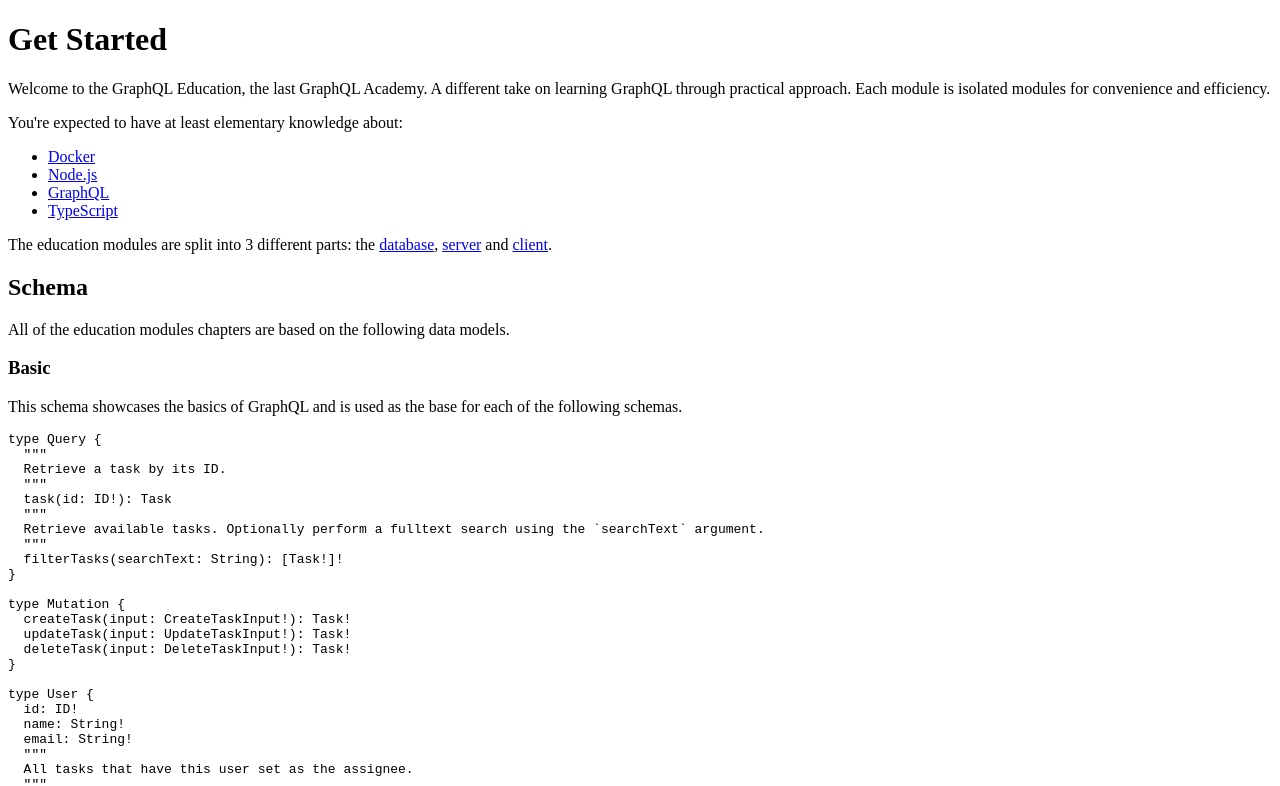
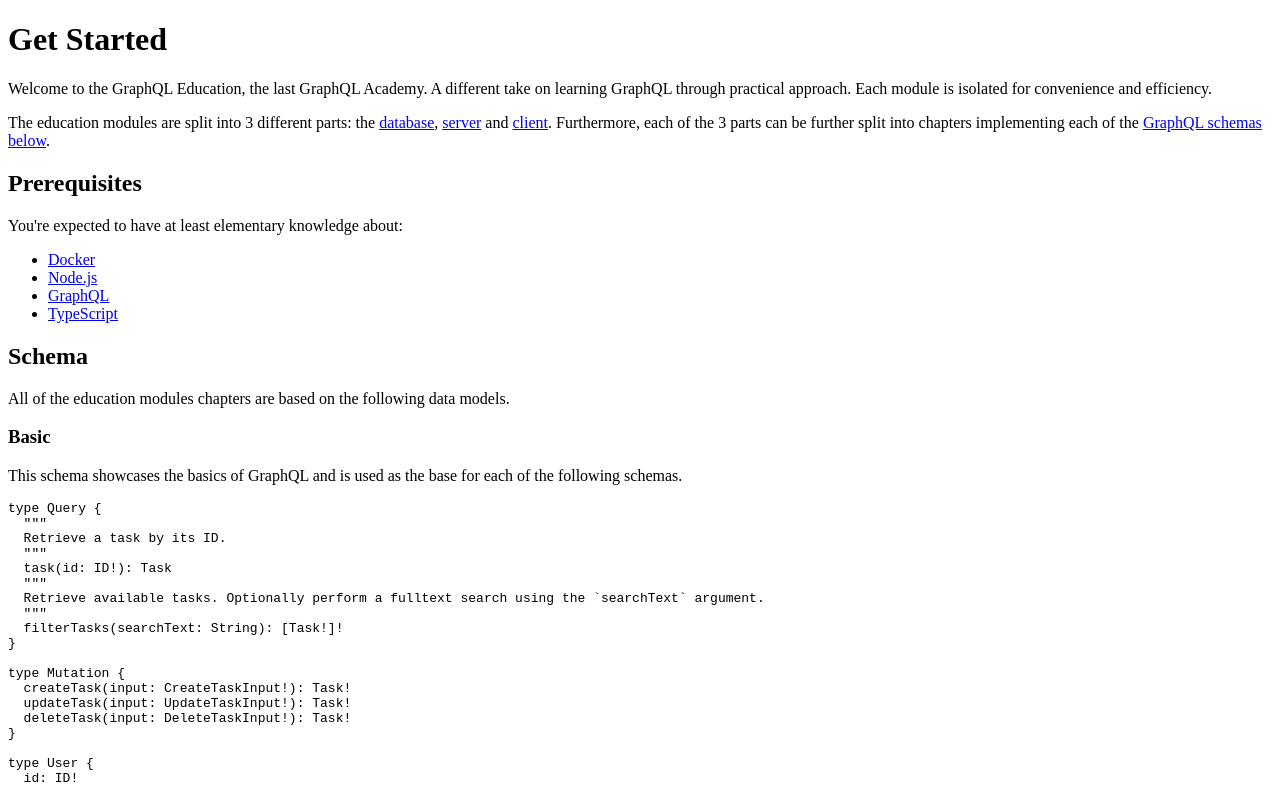
Before and after one commit to the-guild-org/graphql-education, a Next.js app in the folder website/: page /get-started in a window 1280 px wide. Shown: the top 786 px of the page. Built offline with nearby package versions, Linux system fonts and the light colour scheme.

Commit message:
get starte

```diff
--- a/website/src/pages/get-started.mdx
+++ b/website/src/pages/get-started.mdx
@@ -2,7 +2,11 @@ import { Callout } from '@theguild/components';
 
 # Get Started
 
-Welcome to the GraphQL Education, the last GraphQL Academy. A different take on learning GraphQL through practical approach. Each module is isolated modules for convenience and efficiency.
+Welcome to the GraphQL Education, the last GraphQL Academy. A different take on learning GraphQL through practical approach. Each module is isolated for convenience and efficiency.
+
+The education modules are split into 3 different parts: the [database](/database/introduction), [server](/server/introduction) and [client](/client/introduction). Furthermore, each of the 3 parts can be further split into chapters implementing each of the [GraphQL schemas below](#schema).
+
+## Prerequisites
 
 You're expected to have at least elementary knowledge about:
 
@@ -10,8 +14,6 @@ You're expected to have at least elementary knowledge about:
 - [Node.js](https://nodejs.org/)
 - [GraphQL](https://roadmap.sh/graphql)
 - [TypeScript](https://www.typescriptlang.org/)
-
-The education modules are split into 3 different parts: the [database](/database/introduction), [server](/server/introduction) and [client](/client/introduction).
 
 ## Schema
 
```
